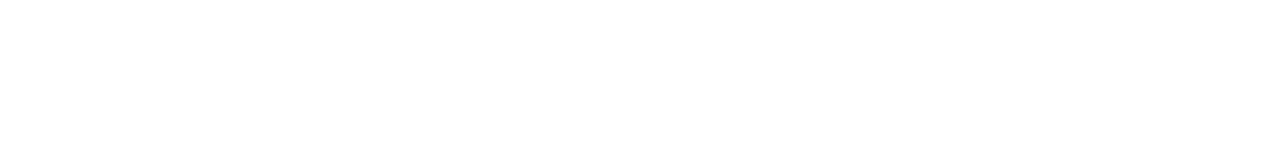
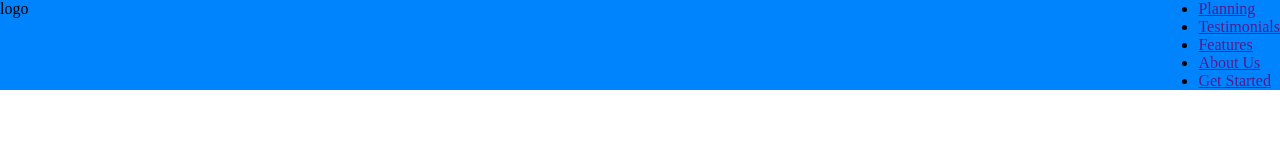
Before and after one commit to violix96/htmlcss-responsive-layout, a plain HTML site: page index.html in a window 1280 px wide. Drawn offline with Linux system fonts and the light colour scheme.

Commit message:
[UPD] header menù mobile

```diff
--- a/css/style.css
+++ b/css/style.css
@@ -0,0 +1,38 @@
+*{
+    margin: 0;
+    padding: 0;
+    box-sizing: border-box;
+}
+
+
+/* -header */
+
+header{
+    background-color: #0084FD;
+}
+
+.header-container{
+    display: flex;
+    justify-content: space-between;
+}
+
+header .header-container .menu-desktop{
+    display: none;
+}
+
+header .header-container .menu-desktop .ul .li{
+    display: inline;
+}
+
+
+/* RESPONSIVE */
+
+@media screen and (min-width: 768px)
+{
+    header .header-container  .menu-desktop{
+        display: block;
+    }
+    header .header-container  .menu-mobile{
+        display: none;
+    }
+}
--- a/index.html
+++ b/index.html
@@ -9,5 +9,29 @@
 </head>
 <body>
 
+    <header>
+        <div class="container">
+            <div class="header-container">
+                <div>logo</div>
+                <div class="menu-mobile"><a href="">menu</a></div>
+                <nav class="menu-desktop">
+                    <ul>
+                        <li> <a href="">Planning</a></li>
+                        <li><a href="">Testimonials</a></li>
+                        <li><a href="">Features</a></li>
+                        <li><a href="">About Us</a></li>
+                        <li><a href="">Get Started</a></li>
+                    </ul>
+                </nav>
+            </div>
+        </div>
+    </header>
+
+    <main>
+
+    </main>
+
+
+<footer></footer>
 </body>
 </html>
```
